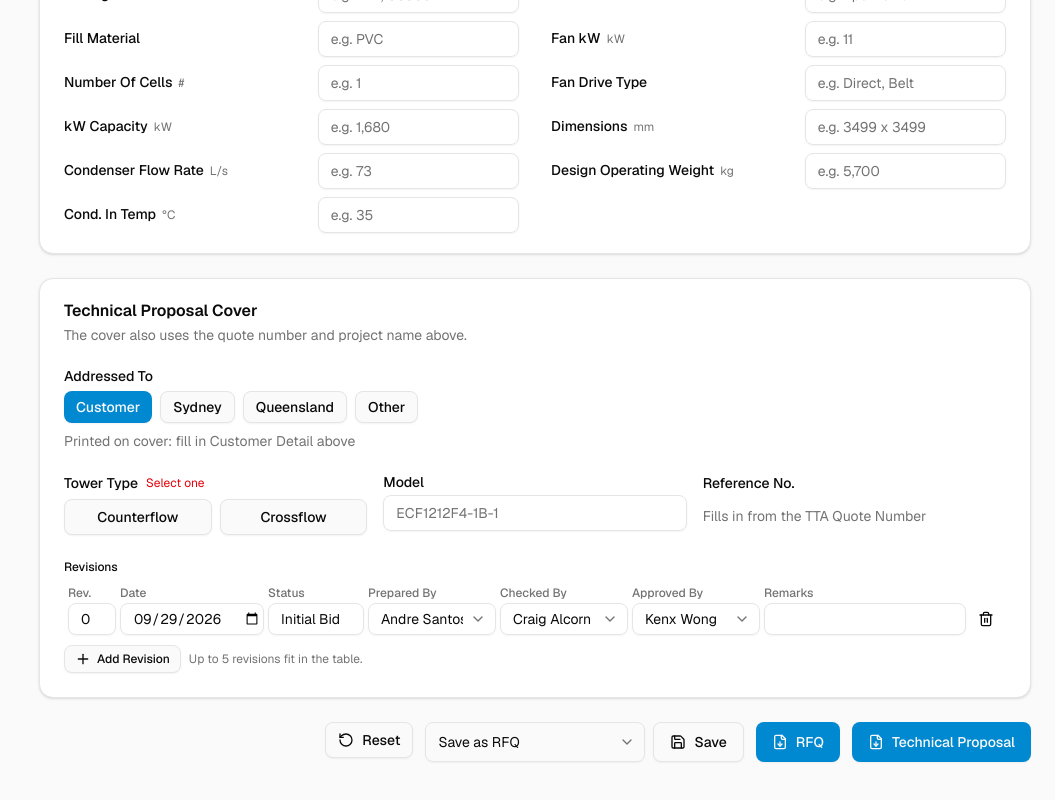
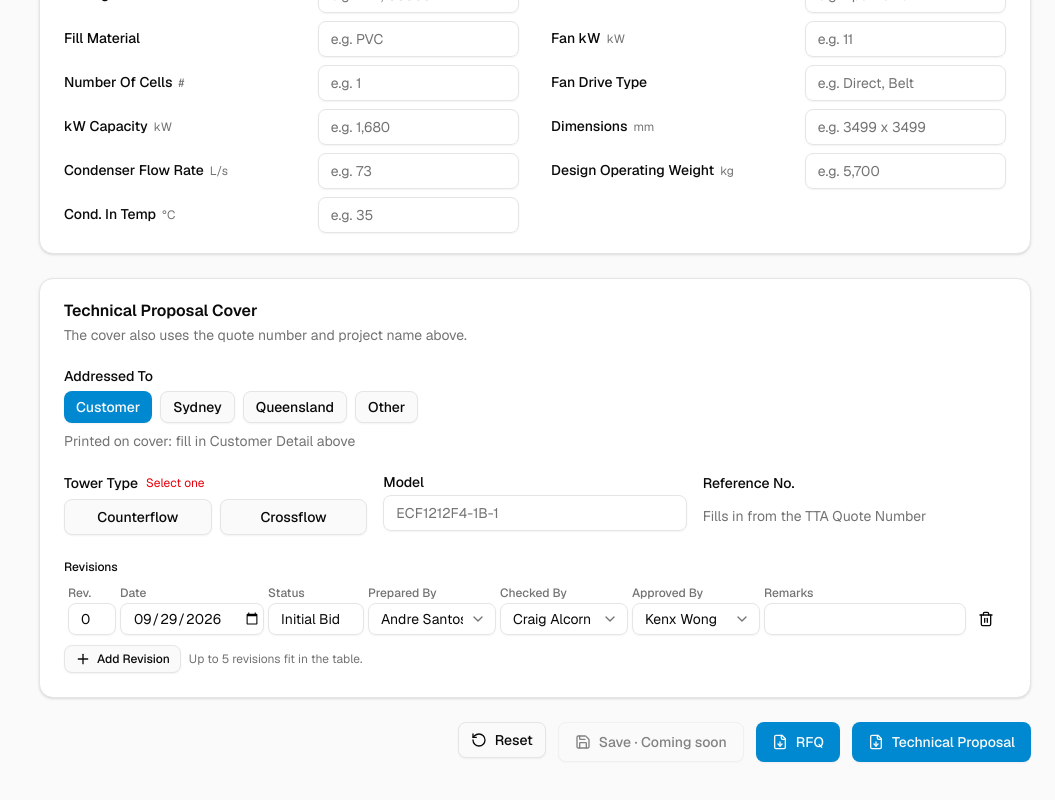
Before and after one commit to andremelos92-dev/technical-proposal-doc-gen, a Next.js app: page /documents in a window 1280 px wide. Shown: the part 1008-1808 px from the top of the page, without its empty margins (225-1280 px from the left). Built offline with nearby package versions, Linux system fonts and the light colour scheme.

Commit message:
Disable Save to History while in testing (coming soon)
Co-Authored-By: Claude Opus 5.5 <noreply@anthropic.com>

```diff
--- a/src/components/save-to-history.tsx
+++ b/src/components/save-to-history.tsx
@@ -9,8 +9,22 @@ import { HISTORY_KINDS, type HistoryKind } from "@/lib/history";
 import { getSavedPassword, historyApi, savePassword, WrongPasswordError } from "@/lib/history-client";
 import type { ProposalData } from "@/lib/proposal";
 
+// Saving to History is switched off while the tool is being tested; set to true to turn it back on.
+const SAVING_ENABLED = false;
+
+type SaveToHistoryProps = { data: ProposalData; kinds: HistoryKind[] };
+
+export function SaveToHistory(props: SaveToHistoryProps) {
+  if (SAVING_ENABLED) return <SaveToHistoryControls {...props} />;
+  return (
+    <Button type="button" variant="outline" size="lg" disabled title="Saving to History is coming soon">
+      <Save /> Save · Coming soon
+    </Button>
+  );
+}
+
 /** Saves the whole form to History under one of the given tabs. */
-export function SaveToHistory({ data, kinds }: { data: ProposalData; kinds: HistoryKind[] }) {
+function SaveToHistoryControls({ data, kinds }: SaveToHistoryProps) {
   const [kind, setKind] = useState<HistoryKind>(kinds[0]);
   const [state, setState] = useState<"idle" | "saving" | "saved">("idle");
   const [error, setError] = useState<string | null>(null);
```
